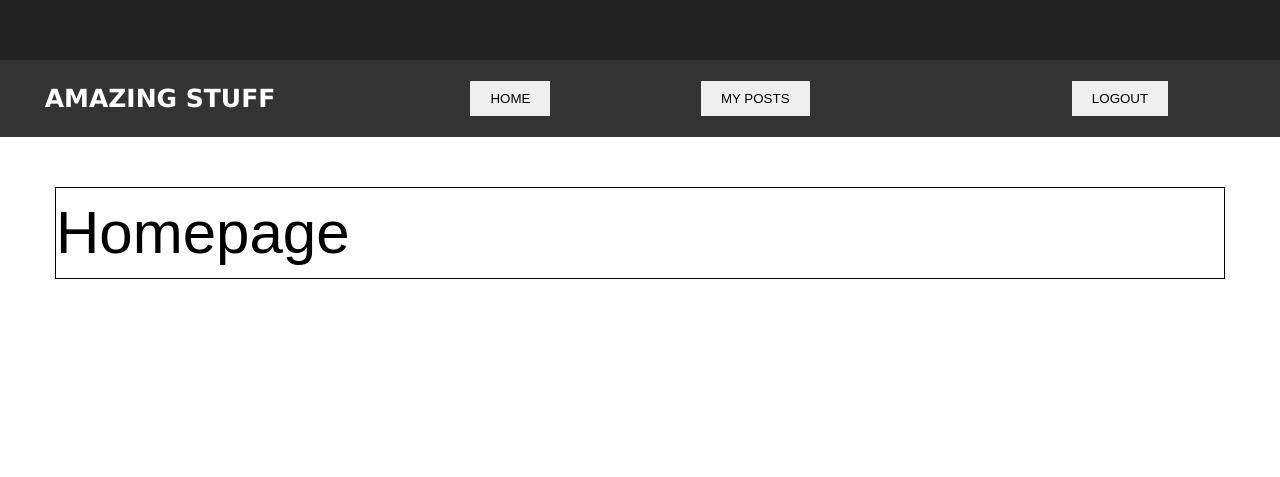
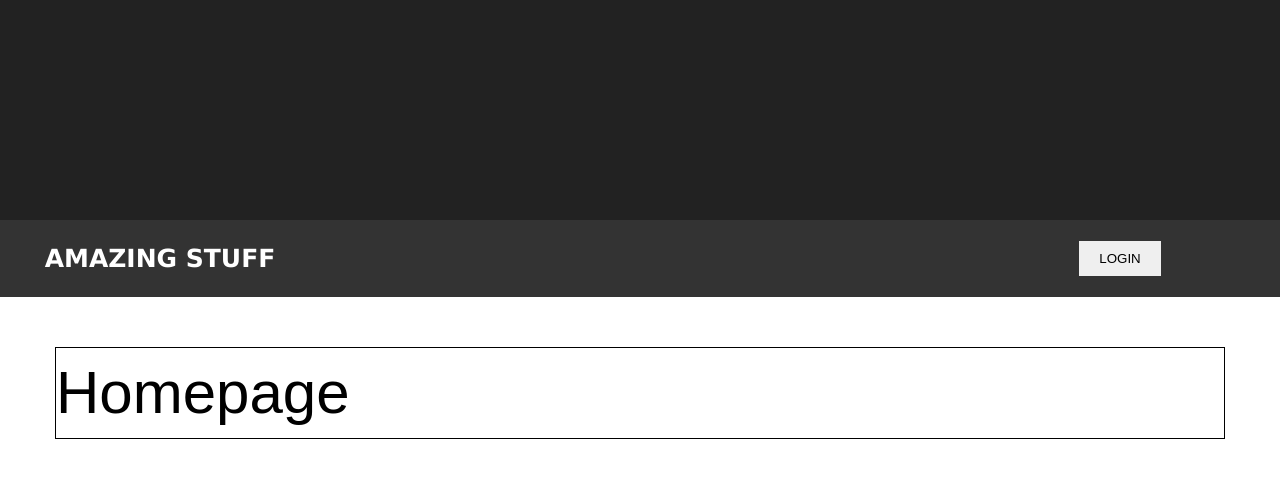
Before and after one commit to kherma/school-23-backend-workshop, a React (Create React App) app: page / in a window 1280 px wide. Shown: the part 103-580 px from the top of the page. Built offline with nearby package versions, Linux system fonts and the light colour scheme.

Commit message:
Add Header blockout and rconnect to redux

```diff
--- a/src/components/layouts/Header/Header.js
+++ b/src/components/layouts/Header/Header.js
@@ -4,34 +4,56 @@ import styles from './Header.module.scss';
 import clsx from 'clsx';
 import { Navbar } from '../Navbar/Navbar';
 
-// import { connect } from 'react-redux';
-// import { reduxSelctor, reduxActionCreator } from '../../redux/store';
+import { connect } from 'react-redux';
+import { getIsLogged, updateUser } from '../../../redux/userRedux';
 
-const Component = ({ className }) => {
+const Component = ({ className, isLogged, updateUserData }) => {
   return (
     <header className={clsx(className, styles.root)}>
       <div className={styles.imageContaienr}></div>
-      <Navbar />
+      <Navbar>
+        {isLogged ? (
+          <button
+            className={styles.btnLogStatus}
+            onClick={() =>
+              updateUserData({ isLogged: false, username: '', role: 'user' })
+            }
+          >
+            Logout
+          </button>
+        ) : (
+          <button
+            className={styles.btnLogStatus}
+            onClick={() =>
+              updateUserData({
+                isLogged: true,
+                username: 'John Doe',
+                role: 'user',
+              })
+            }
+          >
+            Login
+          </button>
+        )}
+      </Navbar>
     </header>
   );
 };
 
 Component.propTypes = {
   className: PropTypes.string,
+  isLogged: PropTypes.bool,
+  updateUserData: PropTypes.func,
 };
 
-// const mapStateToProps = (state) => {
-//   someProps: reduxSelctor(state);
-// };
+const mapStateToProps = (state) => ({
+  isLogged: getIsLogged(state),
+});
 
-// const mapDispatchToProps = (dispatch) => {
-//   someAction: (arg) => dispatch(reduxActionCreator(arg));
-// };
+const mapDispatchToProps = (dispatch) => ({
+  updateUserData: (arg) => dispatch(updateUser(arg)),
+});
 
-// const Container = connect(mapStateToProps, mapDispatchToProps)(Component);
+const Container = connect(mapStateToProps, mapDispatchToProps)(Component);
 
-export {
-  Component as Header,
-  // Container as Header,
-  Component as HeaderComponent,
-};
+export { Container as Header, Component as HeaderComponent };
--- a/src/components/layouts/Header/Header.module.scss
+++ b/src/components/layouts/Header/Header.module.scss
@@ -12,3 +12,8 @@
   width: 100%;
   background-color: $grey-dark-2;
 }
+
+.btnLogStatus {
+  padding: 1rem 2rem;
+  text-transform: uppercase;
+}
--- a/src/components/layouts/MainLayout/MainLayout.js
+++ b/src/components/layouts/MainLayout/MainLayout.js
@@ -4,13 +4,18 @@ import styles from './MainLayout.module.scss';
 import clsx from 'clsx';
 import { Header } from '../Header/Header';
 
-// import { connect } from 'react-redux';
-// import { reduxSelctor, reduxActionCreator } from '../../redux/store';
+import { connect } from 'react-redux';
+import { getIsLogged } from '../../../redux/userRedux';
 
-const Component = ({ className, children }) => {
+const Component = ({ className, children, isLogged }) => {
   return (
     <div className={clsx(className, styles.root)}>
-      <Header className={styles.small} />
+      {isLogged ? (
+        <Header className={styles.small} />
+      ) : (
+        <Header className={styles.large} />
+      )}
+
       <main className={styles.pageBody}>{children}</main>
     </div>
   );
@@ -19,20 +24,17 @@ const Component = ({ className, children }) => {
 Component.propTypes = {
   className: PropTypes.string,
   children: PropTypes.node,
+  isLogged: PropTypes.bool,
 };
 
-// const mapStateToProps = (state) => {
-//   someProps: reduxSelctor(state);
-// };
+const mapStateToProps = (state) => ({
+  isLogged: getIsLogged(state),
+});
 
-// const mapDispatchToProps = (dispatch) => {
-//   someAction: (arg) => dispatch(reduxActionCreator(arg));
-// };
-
-// const Container = connect(mapStateToProps, mapDispatchToProps)(Component);
+const Container = connect(mapStateToProps)(Component);
 
 export {
-  Component as MainLayout,
-  // Container as MainLayout,
+  // Component as MainLayout,
+  Container as MainLayout,
   Component as MainLayoutComponent,
 };
--- a/src/components/layouts/Navbar/Navbar.js
+++ b/src/components/layouts/Navbar/Navbar.js
@@ -3,12 +3,10 @@ import PropTypes from 'prop-types';
 import styles from './Navbar.module.scss';
 import clsx from 'clsx';
 
-// import { connect } from 'react-redux';
-// import { reduxSelctor, reduxActionCreator } from '../../redux/store';
+import { connect } from 'react-redux';
+import { getIsLogged } from '../../../redux/userRedux';
 
-const login = true;
-
-const Component = ({ className, children }) => {
+const Component = ({ className, children, isLogged }) => {
   return (
     <div className={clsx(className, styles.root)}>
       <div className={styles.logoContainer}>
@@ -17,20 +15,14 @@ const Component = ({ className, children }) => {
         </span>
       </div>
       <div className={styles.navButtonsContainer}>
-        {login && (
+        {isLogged && (
           <>
             <button className={styles.btnNavbar}>Home</button>
             <button className={styles.btnNavbar}>My posts</button>
           </>
         )}
       </div>
-      <div className={styles.loginBtnContainer}>
-        {login ? (
-          <button className={styles.btnLogStatus}>Logout</button>
-        ) : (
-          <button className={styles.btnLogStatus}>Login</button>
-        )}
-      </div>
+      <div className={styles.loginBtnContainer}>{children}</div>
     </div>
   );
 };
@@ -38,20 +30,13 @@ const Component = ({ className, children }) => {
 Component.propTypes = {
   className: PropTypes.string,
   children: PropTypes.node,
+  isLogged: PropTypes.bool,
 };
 
-// const mapStateToProps = (state) => {
-//   someProps: reduxSelctor(state);
-// };
+const mapStateToProps = (state) => ({
+  isLogged: getIsLogged(state),
+});
 
-// const mapDispatchToProps = (dispatch) => {
-//   someAction: (arg) => dispatch(reduxActionCreator(arg));
-// };
+const Container = connect(mapStateToProps)(Component);
 
-// const Container = connect(mapStateToProps, mapDispatchToProps)(Component);
-
-export {
-  Component as Navbar,
-  // Container as Navbar,
-  Component as NavbarComponent,
-};
+export { Container as Navbar, Component as NavbarComponent };
--- a/src/components/layouts/Navbar/Navbar.module.scss
+++ b/src/components/layouts/Navbar/Navbar.module.scss
@@ -24,7 +24,6 @@
   align-items: center;
 }
 
-.btnLogStatus,
 .btnNavbar {
   padding: 1rem 2rem;
   text-transform: uppercase;
--- a/src/redux/initialState.js
+++ b/src/redux/initialState.js
@@ -1,4 +1,9 @@
 export const initialState = {
+  user: {
+    isLogged: false,
+    userName: '',
+    role: 'user',
+  },
   users: {},
   posts: {
     data: [],
--- a/src/redux/store.js
+++ b/src/redux/store.js
@@ -4,10 +4,12 @@ import { composeWithDevTools } from 'redux-devtools-extension';
 import { initialState } from './initialState';
 
 import PostsReducer from './postsRedux';
+import UserReducer from './userRedux';
 
 // define reducers
 const reducers = {
   posts: PostsReducer,
+  user: UserReducer,
 };
 
 // add blank reducers for initial state properties without reducers
--- /dev/null
+++ b/src/redux/userRedux.js
@@ -0,0 +1,30 @@
+/* selectors */
+export const getIsLogged = ({ user }) => user.isLogged;
+export const getUsername = ({ user }) => user.userName;
+export const getStatus = ({ user }) => user.role;
+
+/* action name creator */
+const reducerName = 'posts';
+const createActionName = (name) => `app/${reducerName}/${name}`;
+
+/* action types */
+const UPDATE_USER = createActionName('UPDATE_USER');
+
+/* action creators */
+export const updateUser = (payload) => ({ payload, type: UPDATE_USER });
+
+/* reducer */
+export default function reducer(statePart = [], action = {}) {
+  switch (action.type) {
+    case UPDATE_USER: {
+      return {
+        ...statePart,
+        isLogged: action.payload.isLogged,
+        userName: action.payload.username,
+        role: action.payload.role,
+      };
+    }
+    default:
+      return statePart;
+  }
+}
```
